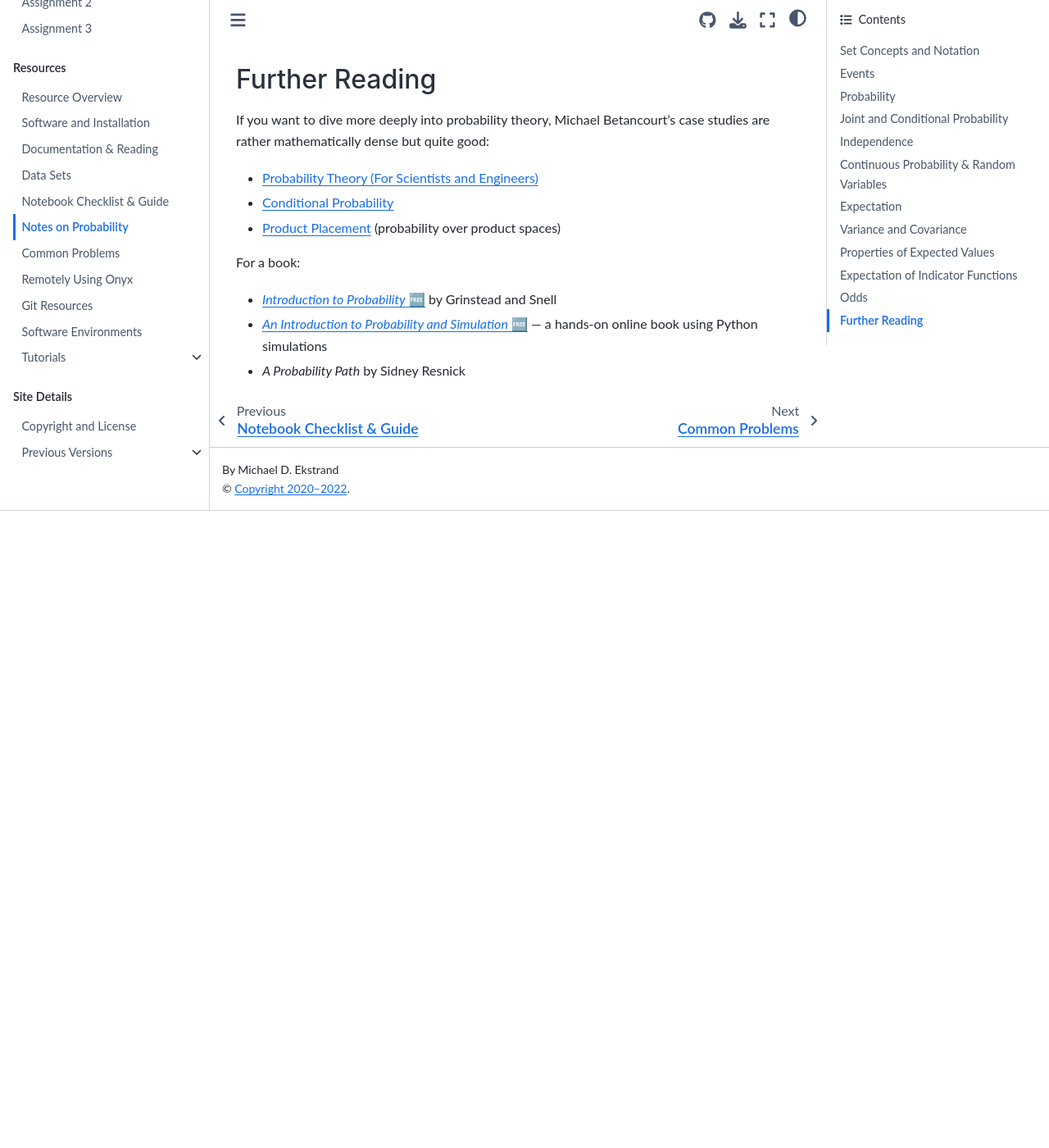
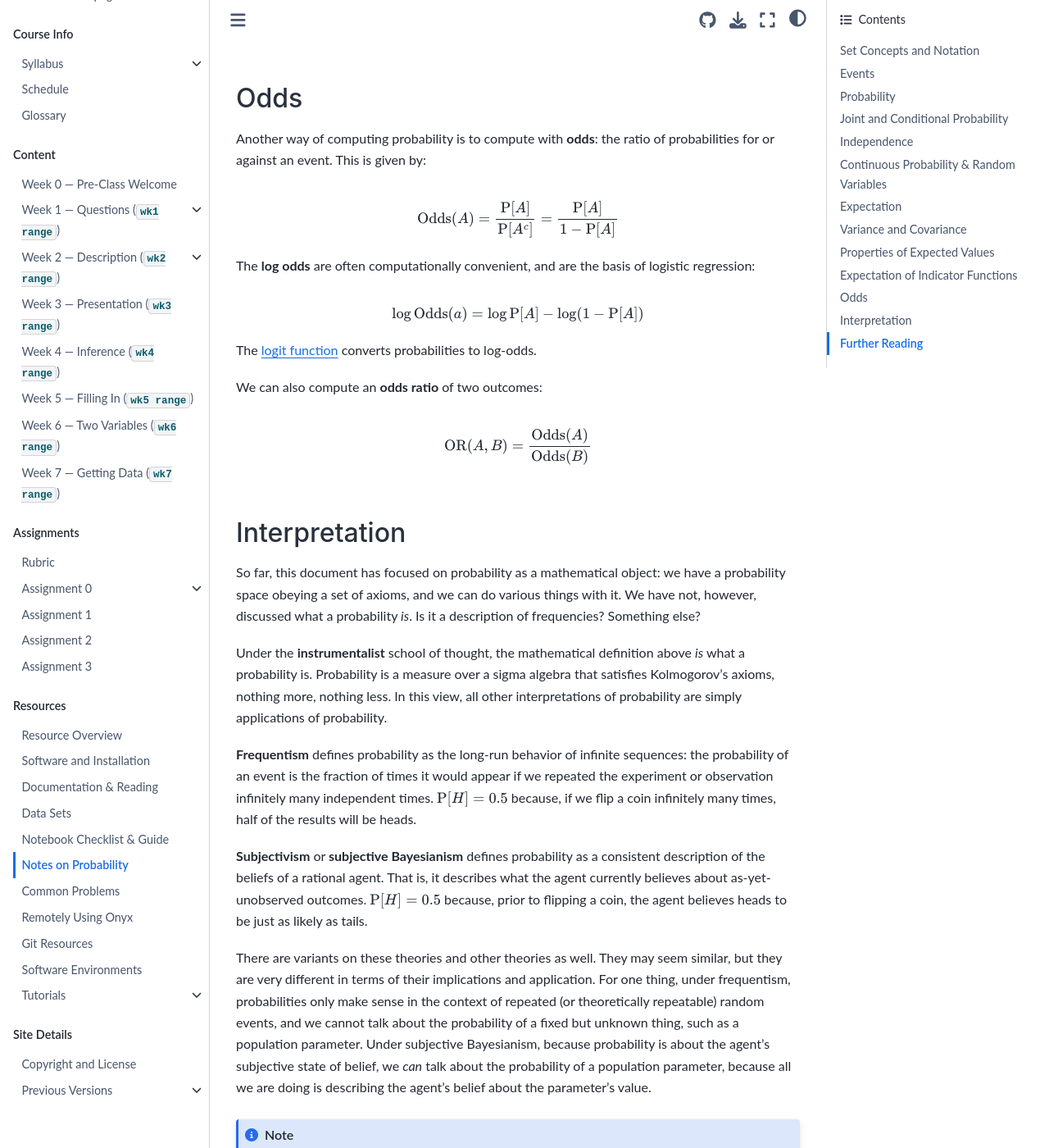
Before and after one commit to mdekstrand/cs533-web, a Jupyter Book: the page built from resources/probability.md, in a window 1280 px wide and 1400 px high, scrolled down 8535 px. Shown: the whole window at 82% size. Built offline with Jupyter Book 1.0.4 settings and Sphinx 7.4.7 and the Sphinx Book theme 1.1.4, drawn with Linux system fonts in a browser that asks for light colours; pages that are not in the unit, such as notebooks, are missing from menus; a style sheet for code colours, icons or effects is not loaded; before the commit the page ends 9158 px from its top, so only the background shows below that; some of the changed text lies outside the part shown.

Commit message:
probability notes

```diff
--- a/resources/probability.md
+++ b/resources/probability.md
@@ -106,15 +106,44 @@
 Now that we have a sigma algebra, we can define the concept of **probability**.
 A probability distribution (or *measure*) $\P$ over a sigma algebra $\Field$ is a function that obeys the following (Kolmogorov's axioms):
 
-- $\P[E] = 1$ — the probability of something happening is 1.
-- $\P[A] \ge 0$ — **non-negativity**: probabilities are not negative.
-- If $A_1, A_2, \dots, A_n$ are (countably many) *disjoint* events in $\Field$, then $\P[\bigcup_i A_i] = \sum_i \P[A_i]$ (**countable additivity**).
+1.  $\P[E] = 1$ — the probability of something happening is 1.
+2.  $\P[A] \ge 0$ — **non-negativity**: probabilities are not negative.
+3.  If $A_1, A_2, \dots, A_n$ are (countably many) *disjoint* events in $\Field$, then $\P[\bigcup_i A_i] = \sum_i \P[A_i]$ (**countable additivity**).
 
 A collection of disjoint sets is also called **mutually exclusive**.  What it means is that for any $A_i, A_j$ in the collection, $A_i \cap A_j = \emptyset$ — the two events cannot both happen simultaneously.
 
-We a field of events equipped with a probability measure $(E, \Field, \P)$ a **probability space**.
+We a field of events equipped with a probability measure $(E, \Field, \P)$ a
+**probability space**.
 
-Some additional facts about probability:
+What this probability measure does is that it describes how “much” of the total
+probability is associated with event. This is sometimes called the *probability
+mass*, because probability acts like a conserved quantity (like mass or energy
+in physics). There is a total probability of 1 (from the first axiom $\P[E] =
+1$); the probability measure over other events tells us how likely they are
+relative to other events by quantifying how much of the probability mass is
+placed on them: if $\P[A] = 0.5$, that tells us that half the probability mass
+is on event $A$.  This then has a variety of interpretations:
+
+- Interpreted as a description of long-run frequencies, if we repeated the
+  random process infinitely many times, half of the times should be $A$.
+- Interpreted as an expectation of future observations of currently-unobserved
+  outcomes, $A$ is just as likely as it is not.
+
+The non-negativity axiom keeps us from trying to assign negative probabilities
+to events because they won't be meaningful, and the countable additivity axiom
+ensures that probabilities “make sense” in a way consistent with describing a
+distribution of mass across the various events.  If we have two distinct,
+disjoint events, then the probability mass assigned to the pair is the sum of
+their individual masses; the axiom generalizes this to countable sets of
+disjoint events.
+
+:::{lnote} Aside
+There do exist probability frameworks in which negative probability makes sense,
+but they are unusual and we won't be needing them.
+:::
+
+Some additional facts about probability that can be derived from the above
+axioms:
 
 - $\P[A] \le 1$ (combined with non-negativity, we have $0 \le \P[A] \le 1$)
 - $\P[A \cup B] = \P[A] + \P[B] - \P[A \cap B]$
@@ -292,7 +321,61 @@
 
 $$\OR(A, B) = \frac{\Odds(A)}{\Odds(B)}$$
 
+## Interpretation
+
+So far, this document has focused on probability as a mathematical object: we
+have a probability space obeying a set of axioms, and we can do various things
+with it.  We have not, however, discussed what a probability *is*.  Is it a
+description of frequencies?  Something else?
+
+Under the **instrumentalist** school of thought, the mathematical definition
+above *is* what a probability is.  Probability is a measure over a sigma algebra
+that satisfies Kolmogorov's axioms, nothing more, nothing less.  In this view,
+all other interpretations of probability are simply applications of probability.
+
+**Frequentism** defines probability as the long-run behavior of infinite
+sequences: the probability of an event is the fraction of times it would appear
+if we repeated the experiment or observation infinitely many independent times.
+$\P[H] = 0.5$ because, if we flip a coin infinitely many times, half of the
+results will be heads.
+
+**Subjectivism** or **subjective Bayesianism** defines probability as a
+consistent description of the beliefs of a rational agent.  That is, it
+describes what the agent currently believes about as-yet-unobserved outcomes.
+$\P[H] = 0.5$ because, prior to flipping a coin, the agent believes heads to be
+just as likely as tails.
+
+There are variants on these theories and other theories as well.  They may seem
+similar, but they are very different in terms of their implications and
+application.  For one thing, under frequentism, probabilities only make sense in
+the context of repeated (or theoretically repeatable) random events, and we
+cannot talk about the probability of a fixed but unknown thing, such as a
+population parameter.  Under subjective Bayesianism, because probability is
+about the agent's subjective state of belief, we *can* talk about the
+probability of a population parameter, because all we are doing is describing
+the agent's belief about the parameter's value.
+
+:::{note}
+When I use the term *subjective* above, I am not using it in a perjorative or
+negative sense. I am using it in its philosophical sense: it is the agent's
+internal state, which is not necessarily shared with other agents.  Different
+rational agents may have different current beliefs, each entirely rational and
+well-justified, because they have access to different prior information. There
+is nothing positive or negative about this; it is just a fact.
+:::
+
+I personally am an instrumentalist who usually reaches for subjective
+Bayesianism when backed into a corner and asked to interpret a probability.  One
+of the benefits of instrumentalism as a philosophy is that it is perfectly fine
+with both frequentist and Bayesian concepts, because they are both just
+applications of probability theory.
+
 ## Further Reading
+
+[This thread by Michael
+Betancourt](https://twitter-thread.com/t/1576885053044699138) provides a good
+overview of the *instrumentalist* idea of probability, which treats
+probabilities simply as their mathematical objects. It influenced how I write about mass above.
 
 If you want to dive more deeply into probability theory, Michael Betancourt's case studies are rather mathematically dense but quite good:
 
@@ -302,6 +385,7 @@
 
 For a book:
 
-- [<cite class=free>Introduction to Probability<cite>](https://chance.dartmouth.edu/teaching_aids/books_articles/probability_book/amsbook.mac.pdf) by Grinstead and Snell
+- [<cite class=free>Introduction to Probability for Data Science</cite>](https://probability4datascience.com/) by Stanley H. Chan
+- [<cite class=free>Introduction to Probability</cite>](https://chance.dartmouth.edu/teaching_aids/books_articles/probability_book/amsbook.mac.pdf) by Grinstead and Snell
 - [<cite class=free>An Introduction to Probability and Simulation</cite>](https://bookdown.org/kevin_davisross/probsim-book/) — a hands-on online book using Python simulations
 - <cite>A Probability Path</cite> by Sidney Resnick
```
